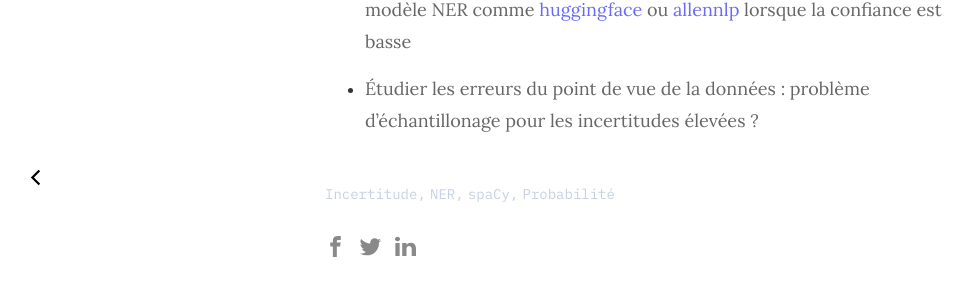
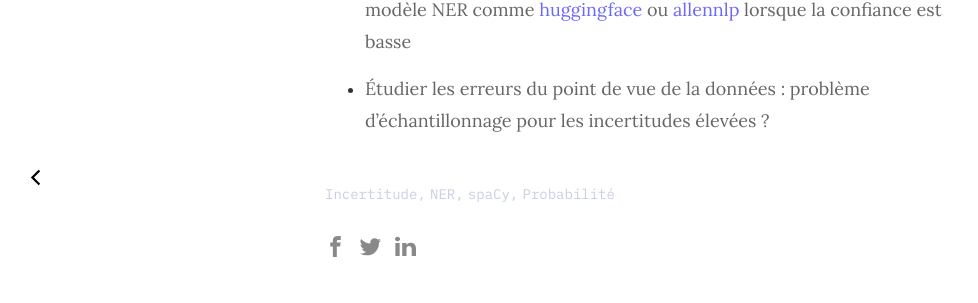
Before and after one commit to Saxamos/Saxamos.github.io, a Jekyll site: the page built from _posts/2020-07-31-fr-improve-spacy-performance-through-uncertainty.md, in a window 1280 px wide and 900 px high, scrolled down 10755 px. Shown: the part 273-576 px from the top of the window, without its empty margins (0-978 px from the left). Built offline with Jekyll 4.4.1, drawn with Linux system fonts in a browser that asks for light colours; formulas are drawn with MathJax 3; some of the changed lines change nothing that is shown; some of the changed text lies outside the part shown.

Commit message:
Fix typo on last article

````diff
--- a/_posts/2020-07-31-fr-improve-spacy-performance-through-uncertainty.md
+++ b/_posts/2020-07-31-fr-improve-spacy-performance-through-uncertainty.md
@@ -197,7 +197,7 @@
 Dans la continuité de la partie précédente et pour mieux comprendre les résultats du modèle, j'ai souhaité
 quantifier l'incertitude des prédictions. La facilité d'utilisation de la librairie a un coût, on le découvre
 lorsqu'on cherche à accéder aux probabilités. Néanmoins, le partage de connaissances au sein de la
-communauté permet à nouveau de trouver des [élements de réponse](https://github.com/explosion/spaCy/issues/881){:target="_blank"} :
+communauté permet à nouveau de trouver des [éléments de réponse](https://github.com/explosion/spaCy/issues/881){:target="_blank"} :
 
 ```python
 def _predict_proba(text_data, nlp_model):
@@ -217,7 +217,7 @@
 
 ```json
 {"le vrai titre du document": [1.0, 0.946, 1.0, 0.3],
- "une appareance de titre": [0.123, 0.356, 0.65],
+ "une apparence de titre": [0.123, 0.356, 0.65],
  "des mots quelconques": [0.006],
  "autre chose": [0.981]}
 ```
@@ -306,4 +306,4 @@
 - Essayer d'améliorer les performances en moyennant avec un autre modèle NER comme [huggingface](https://huggingface.co/){:target="_blank"}
 ou [allennlp](https://allennlp.org/){:target="_blank"} lorsque la confiance est basse
 
-- Étudier les erreurs du point de vue de la données : problème d'échantillonage pour les incertitudes élevées ?
+- Étudier les erreurs du point de vue de la données : problème d'échantillonnage pour les incertitudes élevées ?
````
